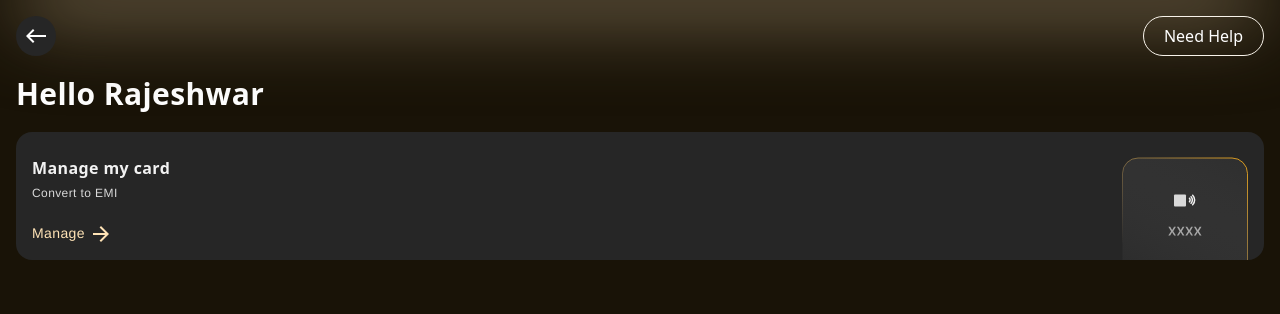
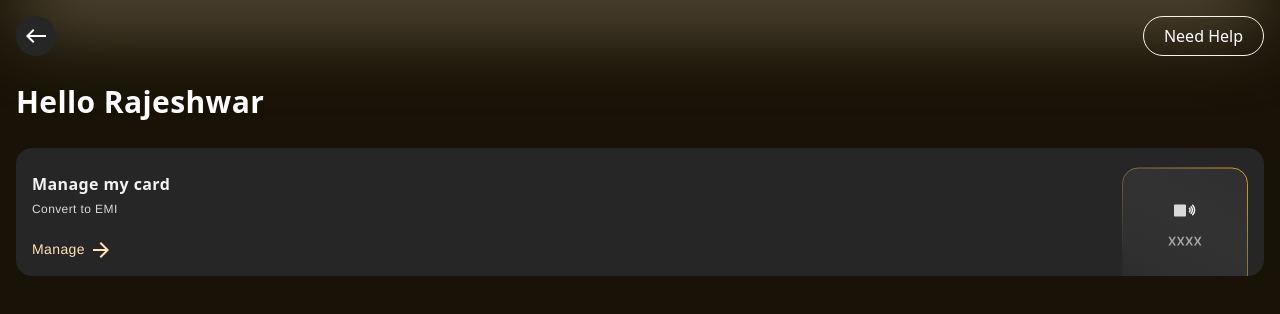
Before and after one commit to 1Shristi1/demo, a React (Create React App) app: page / in a window 1280 px wide. Shown: the top 314 px of the page. Built offline with nearby package versions, Linux system fonts and the light colour scheme.

Commit message:
fixing padding

```diff
--- a/src/components/Home.jsx
+++ b/src/components/Home.jsx
@@ -6,7 +6,7 @@ const Home = () => {
     return (
         <div className="bg-[#191307] h-screen p-[16px]">
             <NavBar />
-            <h1 className='text-white text-3xl font-semibold mt-5 flex gap-10 tracking-[0.4px]'>Hello Rajeshwar</h1>
+            <h1 className='text-white text-3xl font-semibold mt-7 flex gap-10 tracking-[0.4px]'>Hello Rajeshwar</h1>
              <ManageCard />
         </div>
     )
--- a/src/components/ManageCard.jsx
+++ b/src/components/ManageCard.jsx
@@ -11,22 +11,11 @@ export const ManageCard = () => {
 
     return (
 
-        <div className="relative p-[16px] mt-5 h-32 bg-[#262626] rounded-[16px] overflow-hidden">
+        <div className="relative p-[16px] mt-7 h-32 bg-[#262626] rounded-[16px] overflow-hidden">
 
-            {/* <div className="absolute h-[181px] w-[140px] top-[40px] right-[20px] items-center justify-center rounded-[16px] bg-gradient-to-r from-neutral-700 to-neutral-500">
-                <div className="text-center ">
-                    <div className="inline-flex gap-[2px]">
-                        <div className=" w-[20px] h-[20px] bg-[#d9d9d9] rounded-[1px]" />
-                        <img className=" w-[8px] h-[12px]" alt="Nfc" src="NFC.svg" />
-                    </div>
-                    <div className=" pt-2 [font-family:'Inter-SemiBold',_Helvetica] font-semibold text-[#a6a6a6] text-[16px] tracking-[0.24px] leading-[18px] whitespace-nowrap ">
-                        XXXX
-                    </div>
-                </div>
-            </div> */}
 
-             <div className="absolute top-[-16px] right-[16px] ">
-                <img src="images/card.svg" className="h-[181px] w-[126px] rounded-lg"/>
+             <div className="absolute top-[-22px] right-[16px] ">
+                <img src="images/card.svg" className="h-[181px] w-[126px] rounded-[16px]"/>
             </div>
 
 
--- a/src/components/NavBar.jsx
+++ b/src/components/NavBar.jsx
@@ -1,5 +1,4 @@
 import React from 'react'
-import ArrowBackIcon from '@mui/icons-material/ArrowBack';
 import WestIcon from '@mui/icons-material/West';
 
 const NavBar = () => {
@@ -7,7 +6,7 @@ const NavBar = () => {
         <div className='relative'>
 
             <div className="absolute top-[-35px] w-full h-full bg-gradient-to-b from-[#FFE3B6] to-[#191307] blur-[40px] rounded-full" />
-            <div className='flex justify-between mb-4 relative'>
+            <div className='flex justify-between relative'>
                 <div className='bg-[#262626] h-10 w-10 rounded-full text-white p-[0.5px] flex items-center justify-center'>
                     <WestIcon />
                 </div>
```
